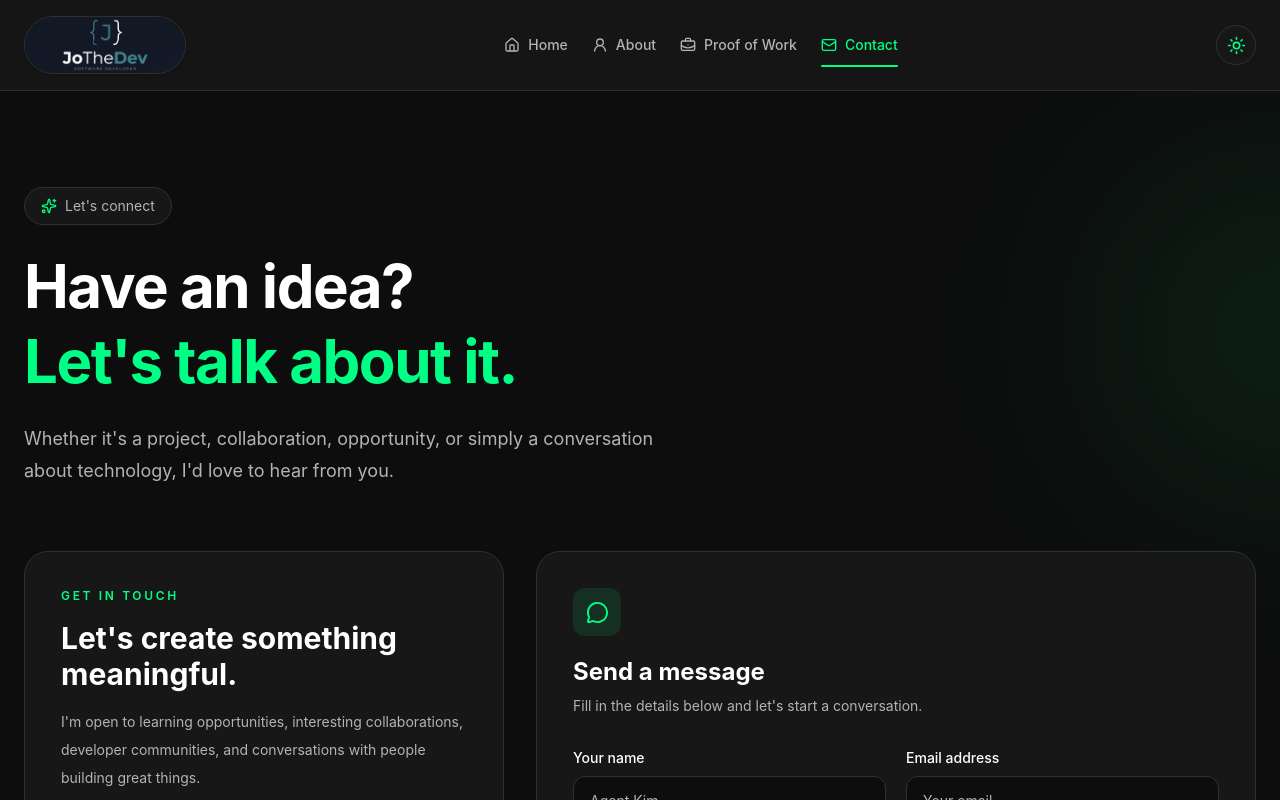
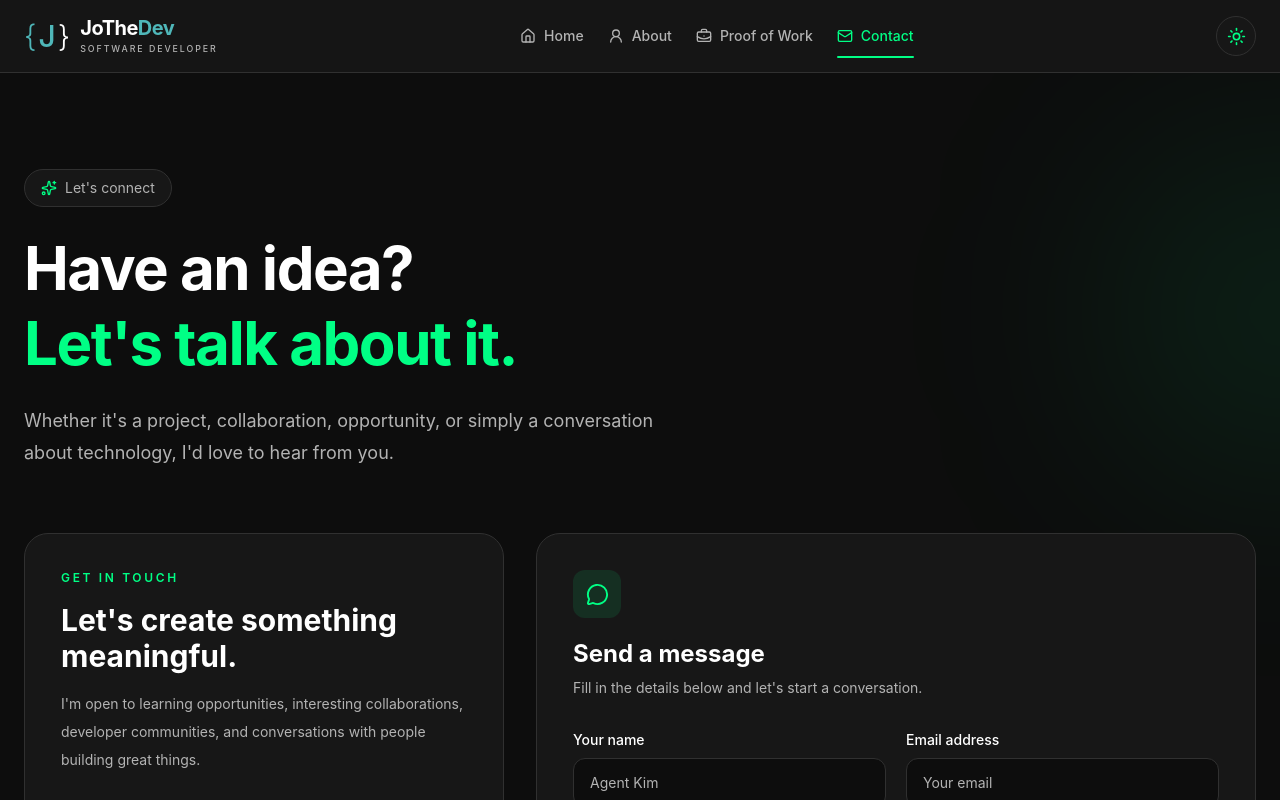
Before and after one commit to jojo-saturo/JoTheDev, a React (Vite) app: page /contact in a window 1280 px wide. Shown: the top 800 px of the page. Built offline with nearby package versions, Linux system fonts and the light colour scheme.

Commit message:
refactor: replace image logo with styled text in Navbar

```diff
--- a/src/components/Navbar.tsx
+++ b/src/components/Navbar.tsx
@@ -10,8 +10,6 @@ import {
   X,
 } from "lucide-react";
 
-// Adjust this path and extension based on your exact setup
-import logo from "../assets/logo.jpeg";
 import ThemeToggle from "./ThemeToggle";
 
 const navItems = [
@@ -36,7 +34,7 @@ function Navbar() {
       className="sticky top-0 z-50 border-b border-[var(--border)] bg-[var(--surface)]/95 backdrop-blur-xl"
     >
       <nav className="mx-auto flex max-w-7xl items-center justify-between gap-4 px-4 py-4 sm:px-6">
-        {/* Brand */}
+        {/* Brand - Recreated with Text and Code */}
         <NavLink
           to="/"
           onClick={() => setIsMenuOpen(false)}
@@ -45,18 +43,28 @@ function Navbar() {
           <motion.div
             whileHover={{ scale: 1.05 }}
             transition={{ type: "spring", stiffness: 300 }}
-                    // Keeps the circular edges (pill shape) and subtle border
-                    className="overflow-hidden rounded-full border border-[var(--border)] shadow-sm"
+            className="flex items-center gap-2.5"
           >
-                    <img
-                      src={logo}
-                      alt="JoTheDev Logo"
-                      // Mobile: h-11 w-32 (Clearer and wider than before)
-                      // Tablet/Desktop (sm:): h-14 w-40 (Significantly larger for crisp reading)
-                      className="h-11 w-32 object-cover sm:h-14 sm:w-40"
-                    />
+            {/* 1. The {J} Logo Mark */}
+            <div className="flex items-center text-3xl font-light">
+              <span className="text-[#4fb7b9]">{'{'}</span>
+              <span className="mx-0.5 font-medium text-[#4fb7b9]">J</span>
+              <span className="text-[var(--text)]">{'}'}</span>
+            </div>
+
+            {/* 2. Brand Name & 3. Tagline */}
+            <div className="flex flex-col justify-center pt-0.5">
+              <div className="text-xl font-bold leading-none tracking-tight">
+                <span className="text-[var(--text)]">JoThe</span>
+                <span className="text-[#4fb7b9]">Dev</span>
+              </div>
+              <span className="mt-1 text-[0.55rem] font-medium tracking-[0.22em] text-[var(--muted)]">
+                SOFTWARE DEVELOPER
+              </span>
+            </div>
           </motion.div>
         </NavLink>
+
         {/* Desktop navigation */}
         <div className="hidden items-center gap-5 lg:flex xl:gap-6">
           {navItems.map(({ name, path, icon: Icon }, index) => (
```
Lines whose indentation alone changed are shown as unchanged.
